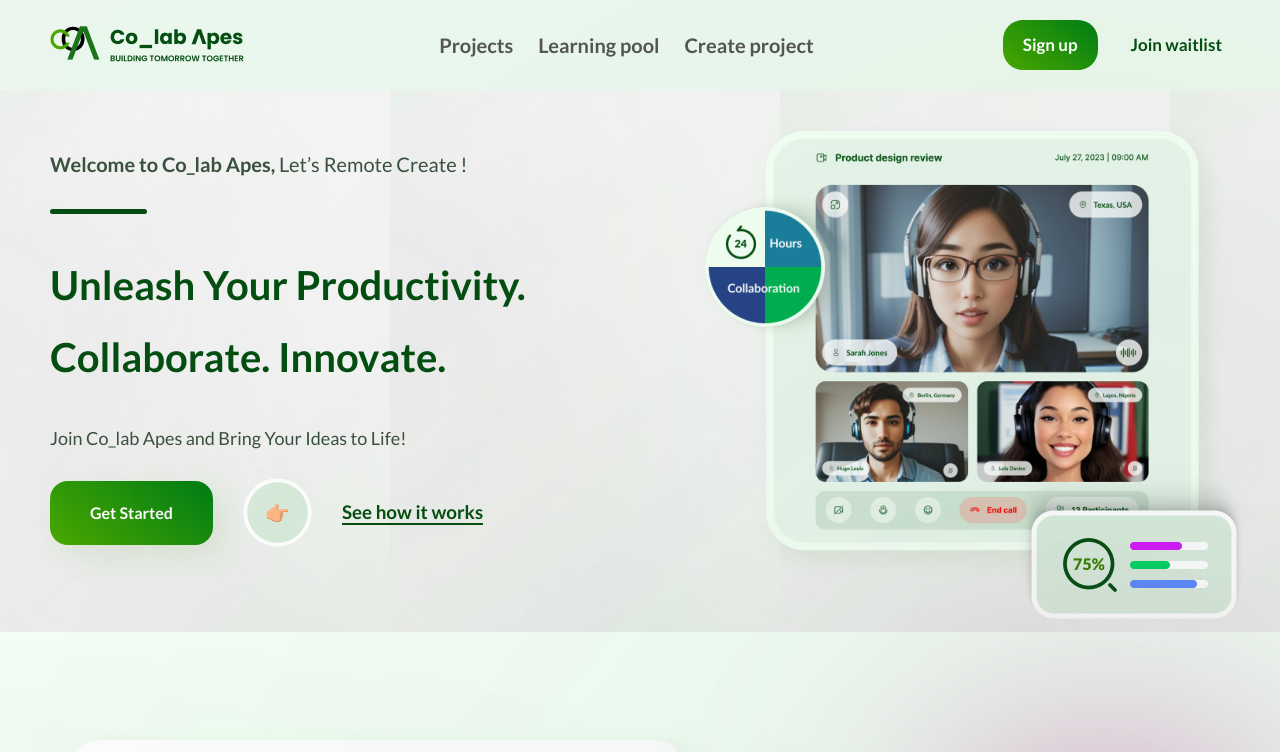
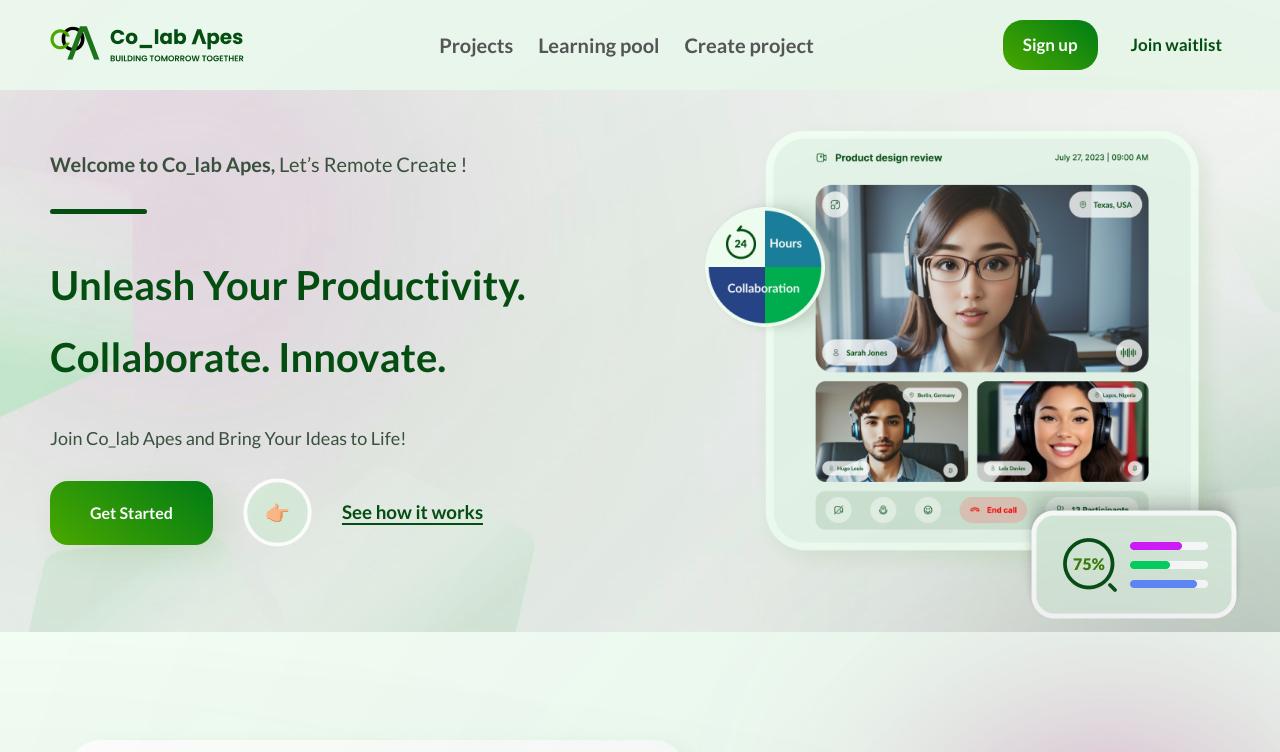
Before and after one commit to Colab-Apes/new_landing_page, a React (Vite) app: page / in a window 1280 px wide. Shown: the top 752 px of the page. Built offline with nearby package versions, Linux system fonts and the light colour scheme.

Commit message:
done with hero section

```diff
--- a/src/App.css
+++ b/src/App.css
@@ -48,4 +48,5 @@ body {
 /* # sourceMappingURL=App.css.map */
 .btngrad{
   background: #007D16 linear-gradient(218deg, #007D16 0%, #4BA900 100%);
+
 }
--- a/src/NewLandingPage/components/Hero.jsx
+++ b/src/NewLandingPage/components/Hero.jsx
@@ -4,17 +4,18 @@ import frame1 from "../../assets/frame1.png";
 import frame2 from "../../assets/frame2.png";
 import frame3 from "../../assets/frame3.png";
 import emoji from "../../assets/svg/emoji.svg";
-import bg1desktop from "../../assets/bg/bg1mobile.jpg";
-import bg1mobile from "../../assets/bg/bg1mobile.jpg";
+
 import "../../App.css";
 const Hero = () => {
   return (
     <div>
       <section
-        style={{
-          backgroundImage: `url(${bg1mobile})`,
-        }}
-        className={"pb-20 px-4  md:px-10 lg:px-20"}
+        // style={{
+        //   backgroundImage: `url(${bg1mobile})`,
+        // }}
+        className={
+          "pb-20 px-4  md:px-10 lg:px-20  bg-[url('./assets/bg/bg1mobile.jpg')] md:bg-[url('./assets/bg/bg1desktop.jpg')]"
+        }
       >
         {/* <div className="z-[-1] absolute w-[387px] h-[324.991px] bg-[#C26AAA] blur-[150px] rounded-[387px] left-[-30rem]"></div>
         <div className=" absolute z-[-2] w-[200px] h-[649.982px] bg-[#054E12] blur-[350px] rounded-full left-[-30rem]"></div> */}
```
